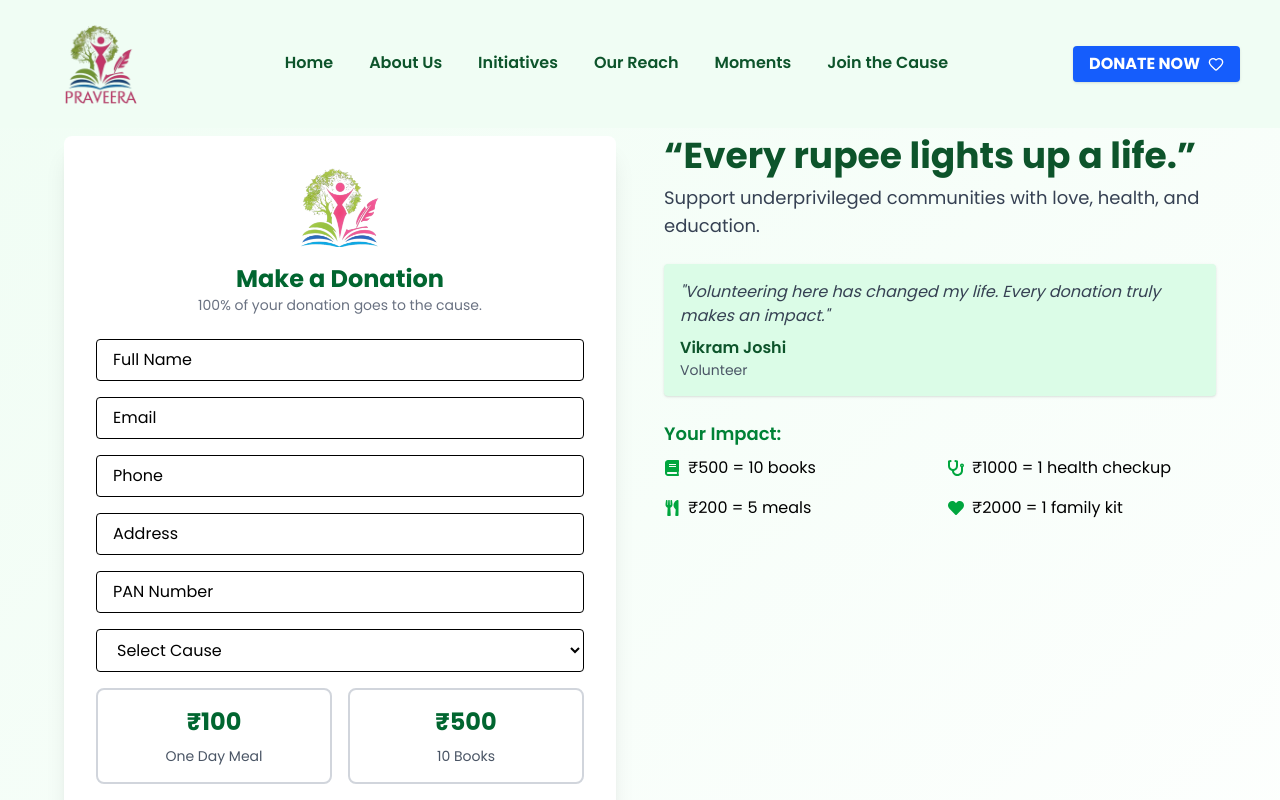
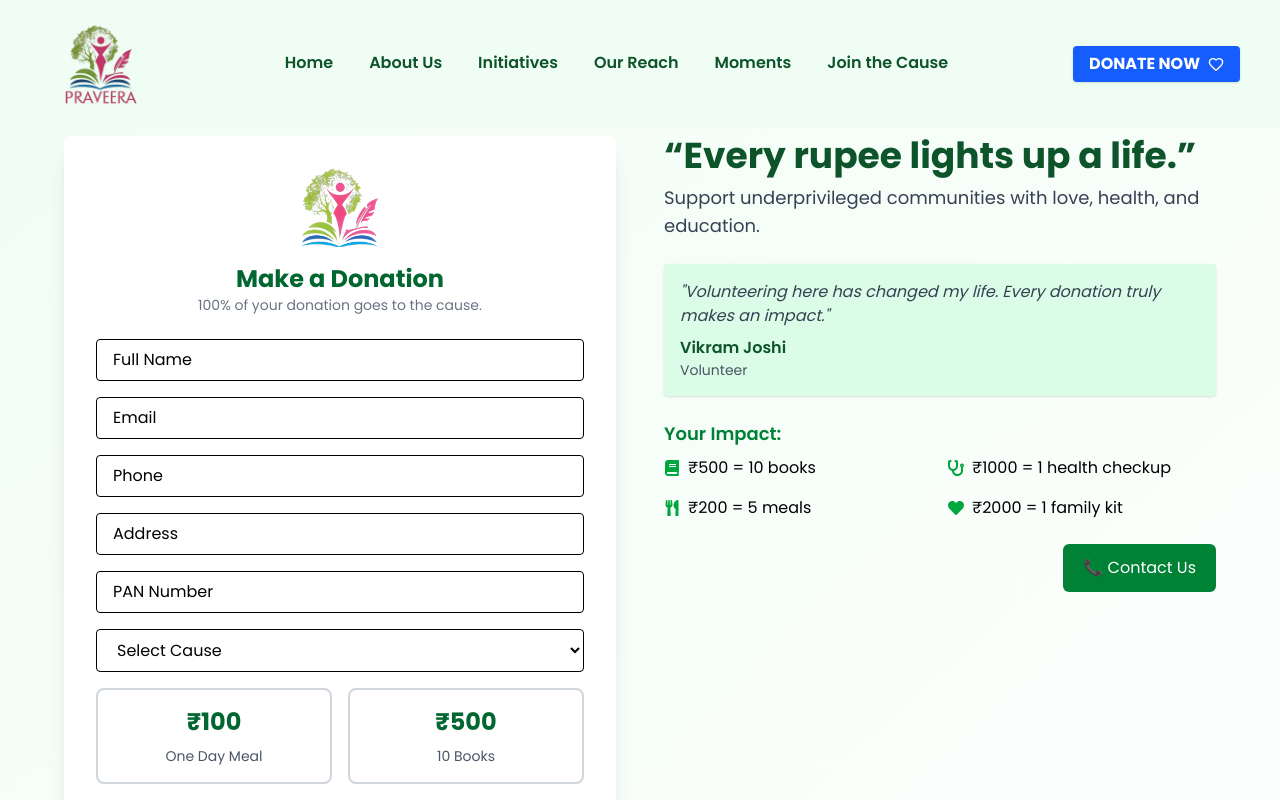
Before and after one commit to Aasish12313/praveera_ngo, a Next.js app in the folder frontend/: page /donate in a window 1280 px wide. Built offline with nearby package versions, Linux system fonts and the light colour scheme.

Commit message:
Refactor DonationPage layout and add Contact Us button

```diff
--- a/frontend/src/app/donate/page.jsx
+++ b/frontend/src/app/donate/page.jsx
@@ -1,4 +1,3 @@
-// Same as your original file name and structure
 'use client';
 
 import React, { useState, useEffect } from 'react';
@@ -134,8 +133,7 @@ const DonationPage = () => {
     <>
       <Script src="https://checkout.razorpay.com/v1/checkout.js" />
       <Navbar />
-      <div className="pt-10">
-        </div>
+      <div className="pt-10"></div>
       <main className="min-h-screen pt-24 pb-16 bg-gradient-to-br from-green-50 to-white px-4">
         <div className="max-w-6xl mx-auto grid md:grid-cols-2 gap-12 items-start">
           {/* Donation Form */}
@@ -166,7 +164,6 @@ const DonationPage = () => {
                 <option value="Disaster Relief">Disaster Relief</option>
               </select>
 
-              {/* Amount Buttons + Custom Amount */}
               <div className="grid grid-cols-2 gap-4">
                 {[{ val: 100, label: 'One Day Meal' }, { val: 500, label: '10 Books' }, { val: 1000, label: 'Health Checkup' }, { val: 2000, label: 'Family Kit' }].map(({ val, label }) => (
                   <div
@@ -182,7 +179,6 @@ const DonationPage = () => {
                 ))}
               </div>
 
-{/* Custom Amount */}
               <div className="mt-4">
                 <input
                   type="number"
@@ -193,7 +189,6 @@ const DonationPage = () => {
                   className="w-full mt-2 border border-black px-4 py-2 rounded shadow placeholder-black text-black focus:outline-none focus:ring-2 focus:ring-green-500"
                 />
               </div>
-
 
               <button className="bg-green-700 text-white py-2 rounded mt-4 hover:bg-green-800" onClick={payNow}>
                 Donate Now
@@ -233,8 +228,22 @@ const DonationPage = () => {
                 <div className="flex items-center gap-2"><FaUtensils className="text-green-600" /> ₹200 = 5 meals</div>
                 <div className="flex items-center gap-2"><FaHeart className="text-green-600" /> ₹2000 = 1 family kit</div>
               </div>
+
+              {/* Contact Us Button */}
+              <motion.div
+                initial={{ opacity: 0, y: 20 }}
+                whileInView={{ opacity: 1, y: 0 }}
+                transition={{ delay: 0.3, duration: 0.6 }}
+                className="text-right"
+              >
+                <a
+                  href="/contact"
+                  className="inline-block mt-6 px-5 py-3 bg-green-700 text-white rounded-md hover:bg-green-800 transition duration-300"
+                >
+                  📞 Contact Us
+                </a>
+              </motion.div>
             </div>
-
           </div>
         </div>
       </main>
```
Lines whose indentation alone changed are shown as unchanged.
